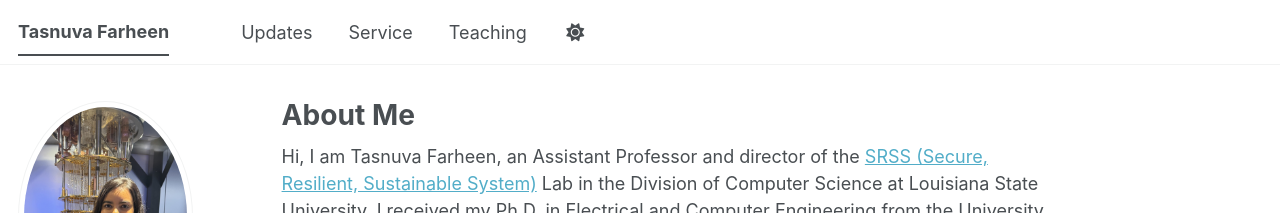
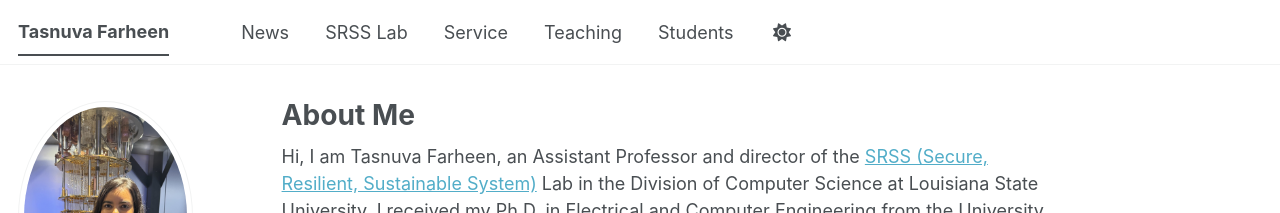
Before and after one commit to tasnuvafarheenanika/tasnuvafarheenanika.github.io, a Jekyll site: the page built from _pages/about.md, in a window 1280 px wide. Shown: the top 213 px of the page. Built offline with Jekyll 4.4.1, drawn with Linux system fonts in a browser that asks for light colours; a style sheet for code colours, icons or effects is not loaded.

Commit message:
Update navigation.yml

```diff
--- a/_data/navigation.yml
+++ b/_data/navigation.yml
@@ -8,9 +8,13 @@
 #      Markdown formatted page while the second is generated using JSON.
 
 main:
-  - title: "Updates"
+  - title: "News"
     url: "/#recent-updates"
+  - title: "SRSS Lab"
+    url: "https://srsslab.lsu.edu/"
   - title: "Service"
     url: "/#recent-professional-service"
   - title: "Teaching"
     url: "/#teaching"
+  - title: "Students"
+    url: "https://srsslab.lsu.edu/people/"
```
